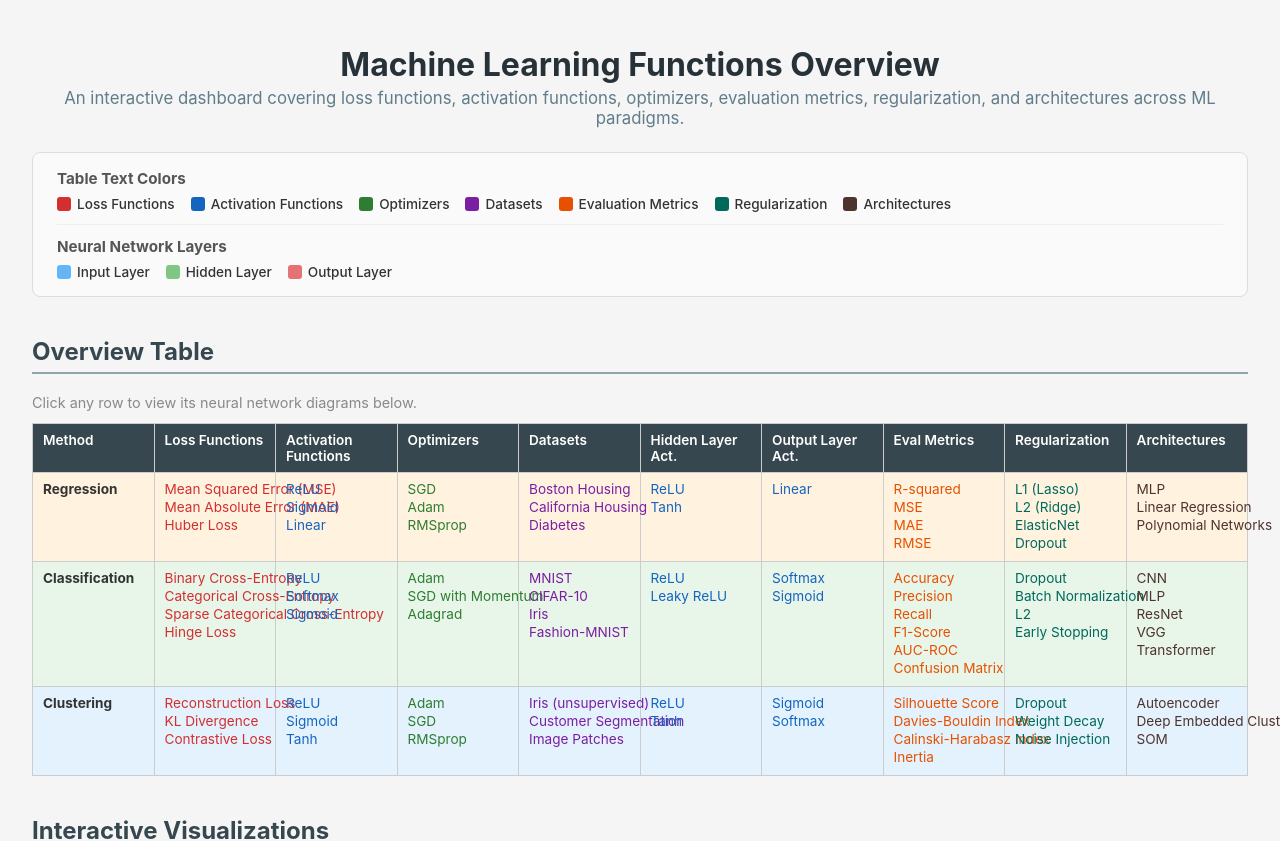
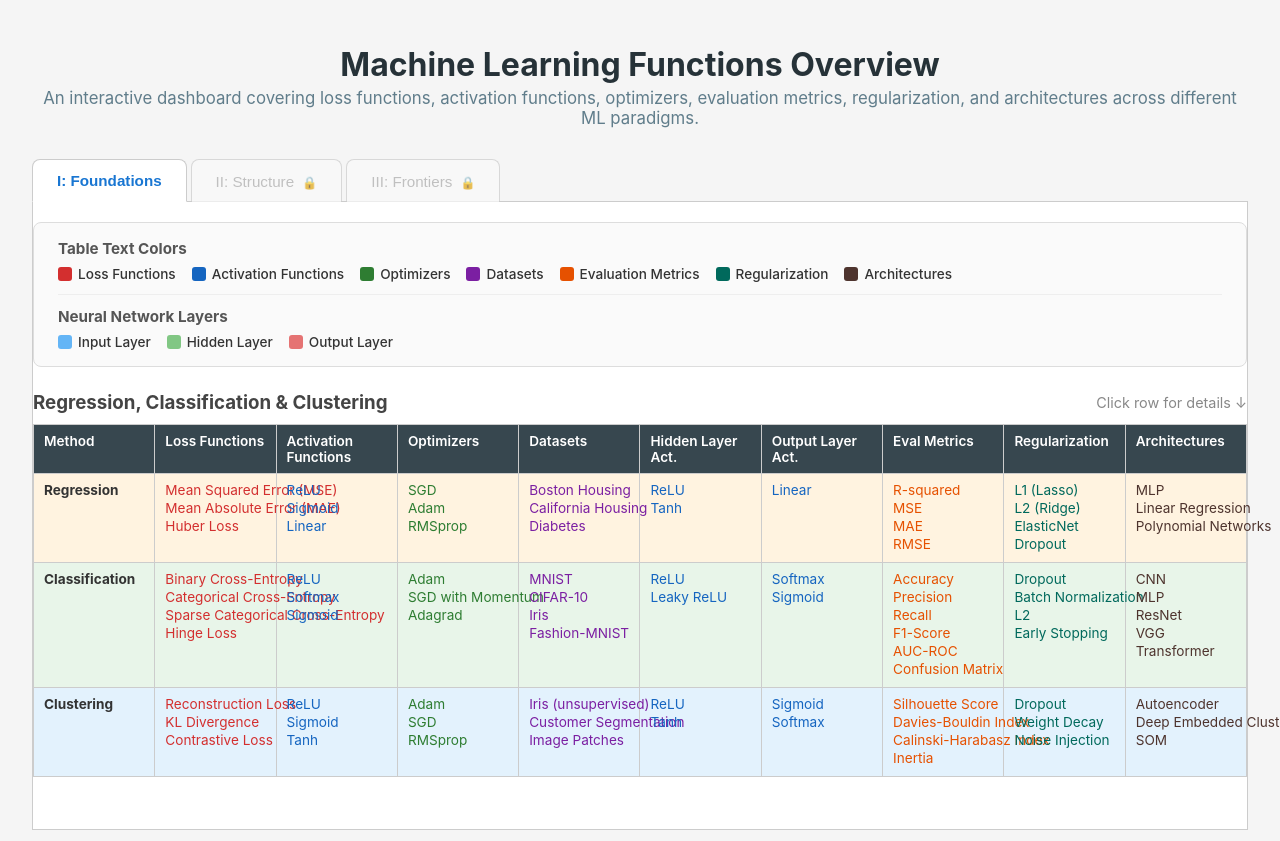
Before and after one commit to arunbodd/NeuralNets101, a React (Vite) app: page / in a window 1280 px wide. Shown: the top 841 px of the page. Built offline with nearby package versions, Linux system fonts and the light colour scheme.

Commit message:
feat: Add dynamic neural network architectures (MLP, Autoencoder, RL) to visualization

```diff
--- a/src/App.css
+++ b/src/App.css
@@ -30,3 +30,59 @@
   font-size: 0.9rem;
   margin-bottom: 12px;
 }
+
+/* --- Tab Navigation --- */
+.chapter-tabs {
+  display: flex;
+  margin-top: 30px;
+  margin-bottom: 0;
+  border-bottom: 1px solid #ccc;
+  gap: 4px;
+}
+
+.tab-button {
+  padding: 12px 24px;
+  background: #f5f5f5;
+  border: 1px solid #ccc;
+  border-bottom: none;
+  border-radius: 8px 8px 0 0;
+  cursor: pointer;
+  font-size: 0.95rem;
+  color: #666;
+  font-weight: 500;
+  transition: all 0.2s;
+  position: relative;
+  top: 1px; /* Align with border */
+}
+
+.tab-button:hover:not(:disabled) {
+  background: #e0e0e0;
+  color: #333;
+}
+
+.tab-button.active {
+  background: #fff;
+  border-bottom: 1px solid #fff; /* Cover the container border */
+  color: #1976d2;
+  font-weight: 700;
+  z-index: 2;
+}
+
+.tab-button:disabled {
+  cursor: not-allowed;
+  opacity: 0.7;
+  background: #fafafa;
+  color: #aaa;
+}
+
+.lock-icon {
+  margin-left: 8px;
+  font-size: 0.8em;
+}
+
+.tab-content {
+  background: #fff;
+  border: 1px solid #ccc;
+  border-top: none; /* Merges with active tab */
+  padding: 20px 0;
+}
--- a/src/App.jsx
+++ b/src/App.jsx
@@ -10,16 +10,23 @@ import './App.css';
 // 1: Regression, Classification, Clustering
 // 2: + Dimensionality Reduction, Semi-Supervised
 // 3: + Generative, RL
-const CURRENT_CHAPTER = 1;
+const RELEASED_CHAPTER = 1;
+
+const CHAPTERS = [
+  { id: 1, title: 'I: Foundations', subtitle: 'Regression, Classification & Clustering' },
+  { id: 2, title: 'II: Structure', subtitle: 'Dim. Reduction & Semi-Supervised', locked: true },
+  { id: 3, title: 'III: Frontiers', subtitle: 'Generative Models & RL', locked: true },
+];
 
 function App() {
+  const [activeTab, setActiveTab] = useState(1);
   const [selectedId, setSelectedId] = useState(null);
   const diagramRef = useRef(null);
 
-  // Filter available methods based on the current chapter
-  const visibleData = mlData.filter(m => (m.chapter || 1) <= CURRENT_CHAPTER);
+  // Filter available methods based on the active tab
+  const visibleData = mlData.filter((m) => (m.chapter || 1) === activeTab);
 
-  const selectedMethod = visibleData.find((m) => m.id === selectedId) || null;
+  const selectedMethod = mlData.find((m) => m.id === selectedId) || null;
 
   const handleSelect = (id) => {
     const newId = selectedId === id ? null : id;
@@ -31,32 +38,67 @@ function App() {
     }
   };
 
+  const handleTabChange = (chapterId) => {
+    if (chapterId <= RELEASED_CHAPTER) {
+      setActiveTab(chapterId);
+      setSelectedId(null);
+    }
+  };
+
   return (
     <div className="app">
       <h1>Machine Learning Functions Overview</h1>
       <p className="subtitle">
         An interactive dashboard covering loss functions, activation functions,
         optimizers, evaluation metrics, regularization, and architectures across
-        ML paradigms.
+        different ML paradigms.
       </p>
 
-      <ColorKey />
+      {/* Chapter Tabs */}
+      <div className="chapter-tabs">
+        {CHAPTERS.map((ch) => {
+          const isLocked = ch.id > RELEASED_CHAPTER;
+          return (
+            <button
+              key={ch.id}
+              className={`tab-button ${activeTab === ch.id ? 'active' : ''}`}
+              onClick={() => handleTabChange(ch.id)}
+              disabled={isLocked}
+              title={isLocked ? "Coming Soon" : ch.subtitle}
+            >
+              {ch.title}
+              {isLocked && <span className="lock-icon">🔒</span>}
+            </button>
+          );
+        })}
+      </div>
 
-      <h2>Overview Table</h2>
-      <p className="hint">
-        Click any row to view its neural network diagrams below.
-      </p>
-      <MLTable data={visibleData} onSelectMethod={handleSelect} selectedId={selectedId} />
+      <div className="tab-content">
+        <ColorKey />
+
+        <div style={{ display: 'flex', justifyContent: 'space-between', alignItems: 'center', margin: '20px 0 10px' }}>
+           <h3 style={{ margin: 0, color: '#444' }}>{CHAPTERS.find(c => c.id === activeTab)?.subtitle}</h3>
+           <p className="hint" style={{ margin: 0 }}>Click row for details &darr;</p>
+        </div>
+
+        <MLTable
+          data={visibleData}
+          onSelectMethod={handleSelect}
+          selectedId={selectedId}
+        />
+      </div>
 
       <h2 ref={diagramRef}>Interactive Visualizations</h2>
       <p className="hint">
-        Select a method to see its visualization (Neural Network, Regression Plot, or Clusters). Drag the nodes!
+        Select a method above to see its visualization (Neural Network, Loss Function, and Output). Drag the nodes!
       </p>
-      <MethodButtons
-        data={mlData}
-        selectedId={selectedId}
-        onSelect={handleSelect}
-      />
+
+      {/*
+         We don't strictly need MethodButtons anymore as the table acts as the selector,
+         but we'll keep it for mobile friendliness if requested.
+         However, let's just rely on the table click as per design.
+      */}
+
       <MethodVisualizer selectedMethod={selectedMethod} />
     </div>
   );
--- a/src/components/NeuralNetwork.jsx
+++ b/src/components/NeuralNetwork.jsx
@@ -66,49 +66,138 @@ function DraggableCircle({ id, cx, cy, r, fill, label, svgRef, onDrag }) {
   );
 }
 
-/* ---------- Initial node layout ---------- */
-function createInitialNodes() {
-  return {
-    I1: { x: 60, y: 50 },
-    I2: { x: 60, y: 110 },
-    H1: { x: 180, y: 30 },
-    H2: { x: 180, y: 80 },
-    H3: { x: 180, y: 130 },
-    O1: { x: 300, y: 80 },
+/* ---------- Layout Factories ---------- */
+// 1. Standard MLP (2 Input -> 3 Hidden -> 1 Output)
+function createLayoutMLP() {
+  const n = {
+    I1: { x: 60, y: 50, fill: '#64b5f6' },
+    I2: { x: 60, y: 110, fill: '#64b5f6' },
+    H1: { x: 180, y: 30, fill: '#81c784' },
+    H2: { x: 180, y: 80, fill: '#81c784' },
+    H3: { x: 180, y: 130, fill: '#81c784' },
+    O1: { x: 300, y: 80, fill: '#e57373' },
   };
+  const c = [
+    ['I1', 'H1'], ['I1', 'H2'], ['I1', 'H3'],
+    ['I2', 'H1'], ['I2', 'H2'], ['I2', 'H3'],
+    ['H1', 'O1'], ['H2', 'O1'], ['H3', 'O1'],
+  ];
+  return { nodes: n, connections: c, type: 'Standard MLP' };
 }
 
-const connectionDefs = [
-  ['I1', 'H1'], ['I1', 'H2'], ['I1', 'H3'],
-  ['I2', 'H1'], ['I2', 'H2'], ['I2', 'H3'],
-  ['H1', 'O1'], ['H2', 'O1'], ['H3', 'O1'],
-];
+// 2. Autoencoder (4 Input -> 2 Latent -> 4 Output) - Hourglass
+function createLayoutAutoencoder() {
+  const n = {
+    I1: { x: 50, y: 30, fill: '#64b5f6' },
+    I2: { x: 50, y: 60, fill: '#64b5f6' },
+    I3: { x: 50, y: 90, fill: '#64b5f6' },
+    I4: { x: 50, y: 120, fill: '#64b5f6' },
 
-const nodeMeta = {
-  I1: { fill: '#64b5f6', r: 18 },
-  I2: { fill: '#64b5f6', r: 18 },
-  H1: { fill: '#81c784', r: 18 },
-  H2: { fill: '#81c784', r: 18 },
-  H3: { fill: '#81c784', r: 18 },
-  O1: { fill: '#e57373', r: 18 },
-};
+    H1: { x: 180, y: 55, fill: '#ffca28' }, // Bottleneck
+    H2: { x: 180, y: 95, fill: '#ffca28' },
+
+    O1: { x: 310, y: 30, fill: '#e57373' },
+    O2: { x: 310, y: 60, fill: '#e57373' },
+    O3: { x: 310, y: 90, fill: '#e57373' },
+    O4: { x: 310, y: 120, fill: '#e57373' },
+  };
+  const c = [];
+  // Fully connected Input -> Hidden
+  ['I1','I2','I3','I4'].forEach(i => ['H1','H2'].forEach(h => c.push([i, h])));
+  // Fully connected Hidden -> Output
+  ['H1','H2'].forEach(h => ['O1','O2','O3','O4'].forEach(o => c.push([h, o])));
+
+  return { nodes: n, connections: c, type: 'Autoencoder (Bottleneck)' };
+}
+
+// 3. CNN-ish (Grid inputs)
+// Visualizing a 2x2 Filter convolution might be too complex for SVG nodes,
+// so we'll stick to a "Deep" Stack look for Classification/Deep Learning
+function createLayoutDeep() {
+  const n = {
+    I1: { x: 40, y: 40, fill: '#64b5f6' },
+    I2: { x: 40, y: 80, fill: '#64b5f6' },
+    I3: { x: 40, y: 120, fill: '#64b5f6' },
+
+    H1_1: { x: 120, y: 40, fill: '#81c784' },
+    H1_2: { x: 120, y: 80, fill: '#81c784' },
+    H1_3: { x: 120, y: 120, fill: '#81c784' },
+
+    H2_1: { x: 200, y: 60, fill: '#4caf50' },
+    H2_2: { x: 200, y: 100, fill: '#4caf50' },
+
+    O1: { x: 280, y: 50, fill: '#e57373' },
+    O2: { x: 280, y: 110, fill: '#e57373' },
+  };
+
+  const c = [];
+  // Layer 1
+  ['I1','I2','I3'].forEach(i => ['H1_1','H1_2','H1_3'].forEach(h => c.push([i,h])));
+  // Layer 2
+  ['H1_1','H1_2','H1_3'].forEach(h1 => ['H2_1','H2_2'].forEach(h2 => c.push([h1,h2])));
+  // Output
+  ['H2_1','H2_2'].forEach(h2 => ['O1','O2'].forEach(o => c.push([h2,o])));
+
+  return { nodes: n, connections: c, type: 'Deep / CNN Structure' };
+}
+
+// 4. RL / Recurrent (Feedback Loop)
+// Visualized as Output looping back or explicit Agent-Env loop
+function createLayoutRL() {
+  const n = {
+    S1: { x: 60, y: 50, fill: '#64b5f6' }, // State
+    S2: { x: 60, y: 100, fill: '#64b5f6' },
+
+    H1: { x: 160, y: 50, fill: '#81c784' },
+    H2: { x: 160, y: 100, fill: '#81c784' },
+
+    A1: { x: 260, y: 75, fill: '#ffb74d' }, // Action
+
+    // Reward Node (Environment feedback)
+    R: { x: 160, y: 140, fill: '#ba68c8' },
+  };
+  const c = [
+    ['S1','H1'], ['S1','H2'], ['S2','H1'], ['S2','H2'],
+    ['H1','A1'], ['H2','A1'],
+    ['R', 'S2'], // Feedback loop implied
+  ];
+  return { nodes: n, connections: c, type: 'Reinforcement (Agent-Env)' };
+}
+
+/* ---------- Dispatcher ---------- */
+function getLayoutForMethod(methodId) {
+  switch (methodId) {
+    case 'dimensionality':
+    case 'generative': // VAEs are generative
+      return createLayoutAutoencoder();
+    case 'classification':
+    case 'semisupervised':
+      return createLayoutDeep(); // Show deeper net
+    case 'rl':
+      return createLayoutRL();
+    default:
+      return createLayoutMLP(); // Regression, Clustering
+  }
+}
 
 /* ---------- Single network diagram ---------- */
-function NetworkDiagram({ combo, index, svgRef, renderVisualization }) {
-  const [nodes, setNodes] = useState(createInitialNodes);
+function NetworkDiagram({ combo, index, svgRef, renderVisualization, methodId }) {
+  // Get initial layout based on Method ID
+  const initialLayout = getLayoutForMethod(methodId);
+  const [nodes, setNodes] = useState(initialLayout.nodes);
 
   const handleDrag = useCallback((id, x, y) => {
-    setNodes((prev) => ({ ...prev, [id]: { x, y } }));
+    setNodes((prev) => ({ ...prev, [id]: { ...prev[id], x, y } }));
   }, []);
 
   return (
     <div className="network-card">
       <h4>
-        Combination {index + 1}: Hidden={combo.hidden}, Output={combo.output}
+        Combination {index + 1}: {initialLayout.type}
       </h4>
       <svg
         ref={svgRef}
-        viewBox="0 0 360 160"
+        viewBox="0 0 360 170"
         className="network-svg"
       >
         <defs>
@@ -117,43 +206,55 @@ function NetworkDiagram({ combo, index, svgRef, renderVisualization }) {
           </marker>
         </defs>
 
-        {connectionDefs.map(([from, to]) => (
+        {initialLayout.connections.map(([from, to]) => (
           <line
             key={`${from}-${to}`}
             x1={nodes[from].x}
             y1={nodes[from].y}
             x2={nodes[to].x}
             y2={nodes[to].y}
-            stroke="#bbb"
+            stroke={from === 'R' ? '#ba68c8' : '#bbb'}
+            strokeDasharray={from === 'R' ? "4" : "0"} // Dashed for feedback
             strokeWidth={1.5}
             markerEnd="url(#arrow)"
           />
         ))}
 
-        {Object.entries(nodeMeta).map(([id, meta]) => (
+        {Object.entries(nodes).map(([id, meta]) => (
           <DraggableCircle
             key={id}
             id={id}
-            cx={nodes[id].x}
-            cy={nodes[id].y}
-            r={meta.r}
+            cx={meta.x}
+            cy={meta.y}
+            r={16}
             fill={meta.fill}
-            label={id}
+            label={id.substring(0, 2)}
             svgRef={svgRef}
             onDrag={handleDrag}
           />
         ))}
 
-        {/* Layer labels */}
-        <text x={60} y={155} textAnchor="middle" fontSize={10} fill="#666">
-          Input
-        </text>
-        <text x={180} y={155} textAnchor="middle" fontSize={10} fill="#666">
-          Hidden ({combo.hidden})
-        </text>
-        <text x={300} y={155} textAnchor="middle" fontSize={10} fill="#666">
-          Output ({combo.output})
-        </text>
+         {/* Dynamic labels based on Architecture Type */}
+         {methodId === 'dimensionality' ? (
+           <>
+              <text x={50} y={160} textAnchor="middle" fontSize={10} fill="#666">Input</text>
+              <text x={180} y={160} textAnchor="middle" fontSize={10} fill="#666">Bottleneck</text>
+              <text x={310} y={160} textAnchor="middle" fontSize={10} fill="#666">Reconstruction</text>
+           </>
+         ) : methodId === 'rl' ? (
+           <>
+              <text x={60} y={160} textAnchor="middle" fontSize={10} fill="#666">State</text>
+              <text x={160} y={160} textAnchor="middle" fontSize={10} fill="#666">Policy</text>
+              <text x={260} y={160} textAnchor="middle" fontSize={10} fill="#666">Action</text>
+           </>
+         ) : (
+           <>
+            <text x={60} y={160} textAnchor="middle" fontSize={10} fill="#666">Input</text>
+            <text x={180} y={160} textAnchor="middle" fontSize={10} fill="#666">Hidden Layer(s)</text>
+            <text x={300} y={160} textAnchor="middle" fontSize={10} fill="#666">Output</text>
+           </>
+         )}
+
       </svg>
       {renderVisualization && (
         <div className="network-viz-container">
@@ -175,6 +276,8 @@ export default function NeuralNetwork({ method, renderVisualization }) {
     );
   }
 
+  // Force re-render when method changes to reset node positions for new layout
+  // We use key={method.id} on the wrapper or individual components
   return (
     <div className="network-grid">
       {method.networkCombinations.map((combo, i) => {
@@ -183,9 +286,10 @@ export default function NeuralNetwork({ method, renderVisualization }) {
         }
         return (
           <NetworkDiagram
-            key={`${method.id}-${i}`}
+            key={`${method.id}-${i}`} // Critical: Forces remount on method change
             combo={combo}
             index={i}
+            methodId={method.id}
             svgRef={svgRefs.current[i]}
             renderVisualization={renderVisualization}
           />
```
